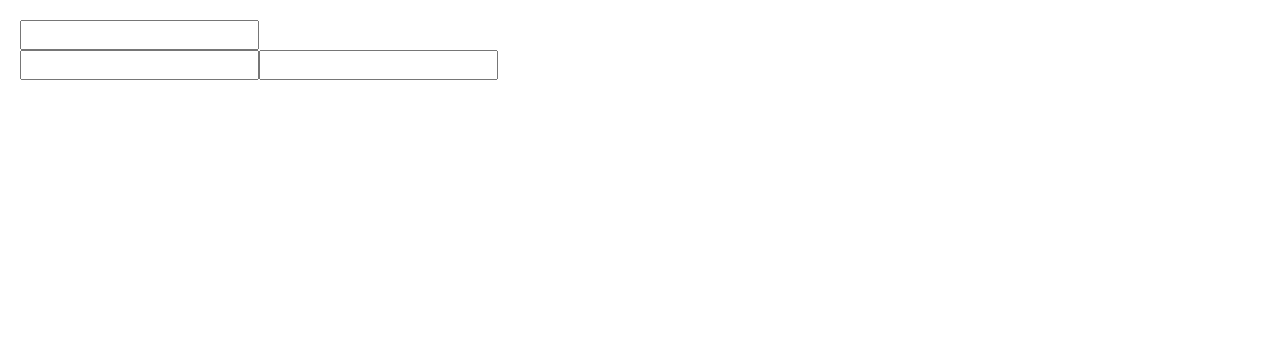
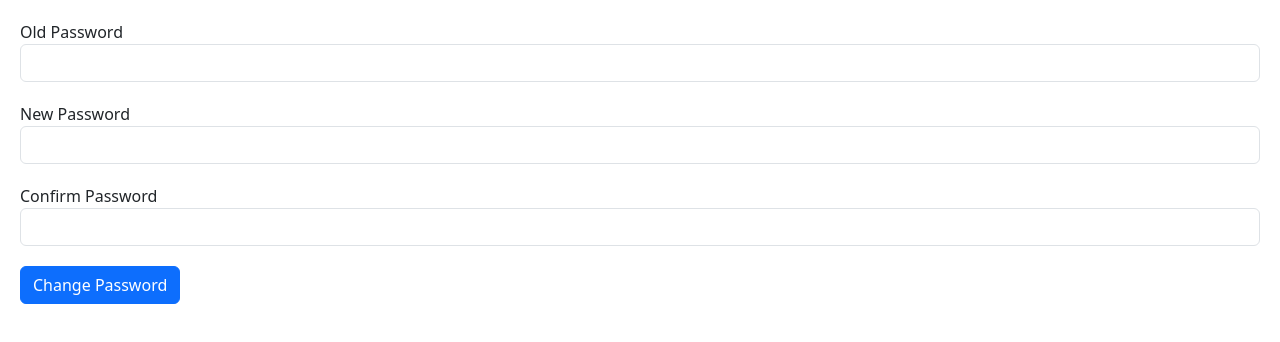
Before and after one commit to mariocapitbrok/angular17-beginner-to-pro, an Angular app: page / in a window 1280 px wide. Shown: the top 342 px of the page. Built offline with nearby package versions, Linux system fonts and the light colour scheme.

Commit message:
Change Password Form Solution

```diff
--- a/src/app/app.component.html
+++ b/src/app/app.component.html
@@ -1 +1 @@
-<form-builder></form-builder>
+<change-password></change-password>
--- a/src/app/app.component.ts
+++ b/src/app/app.component.ts
@@ -1,12 +1,12 @@
 import { Component } from '@angular/core';
 import { CommonModule } from '@angular/common';
 import { RouterOutlet } from '@angular/router';
-import { FormBuilderComponent } from './form-builder/form-builder.component';
+import { ChangePasswordComponent } from './change-password/change-password.component';
 
 @Component({
   selector: 'app-root',
   standalone: true,
-  imports: [CommonModule, RouterOutlet, FormBuilderComponent],
+  imports: [CommonModule, RouterOutlet, ChangePasswordComponent],
   templateUrl: './app.component.html',
   styleUrl: './app.component.css',
 })
--- /dev/null
+++ b/src/app/change-password/change-password.component.css
@@ -0,0 +1,11 @@
+.form-group {
+  margin-bottom: 20px;
+}
+
+.form-control.ng-touched.ng-invalid {
+  border: 2px solid red;
+}
+
+.alert {
+  padding: 0.7rem;
+}
--- /dev/null
+++ b/src/app/change-password/change-password.component.html
@@ -0,0 +1,60 @@
+<form [formGroup]="form">
+  <div class="form-group">
+    <label for="">Old Password</label
+    ><input
+      formControlName="oldPassword"
+      type="password"
+      class="form-control"
+    />
+    <div
+      *ngIf="oldPassword?.touched && oldPassword?.invalid"
+      class="alert alert-danger"
+    >
+      <div *ngIf="oldPassword?.errors?.['required']">
+        Old password is required.
+      </div>
+      <div *ngIf="oldPassword?.errors?.['invalidOldPassword']">
+        Old password is invalid.
+      </div>
+    </div>
+  </div>
+  <div class="form-group">
+    <label for="">New Password</label
+    ><input
+      formControlName="newPassword"
+      type="password"
+      class="form-control"
+    />
+    <div
+      *ngIf="newPassword?.touched && newPassword?.invalid"
+      class="alert alert-danger"
+    >
+      <div *ngIf="newPassword?.errors?.['required']">
+        New password is required.
+      </div>
+    </div>
+  </div>
+  <div class="form-group">
+    <label for="">Confirm Password</label
+    ><input
+      formControlName="confirmPassword"
+      type="password"
+      class="form-control"
+    />
+    <div
+      *ngIf="confirmPassword?.touched && confirmPassword?.invalid"
+      class="alert alert-danger"
+    >
+      <div *ngIf="confirmPassword?.errors?.['required']">
+        Confirm password is required.
+      </div>
+    </div>
+    <div
+      *ngIf="confirmPassword?.valid && form.invalid && form.errors?.['passwordsShouldMatch']"
+      class="alert alert-danger"
+    >
+      Passwords don't match
+    </div>
+  </div>
+  <button class="btn btn-primary">Change Password</button>
+</form>
--- /dev/null
+++ b/src/app/change-password/change-password.component.ts
@@ -0,0 +1,47 @@
+import { Component } from '@angular/core';
+import { CommonModule } from '@angular/common';
+import {
+  ReactiveFormsModule,
+  FormBuilder,
+  FormGroup,
+  Validators,
+} from '@angular/forms';
+import { PasswordValidators } from './password.validators';
+
+@Component({
+  selector: 'change-password',
+  standalone: true,
+  imports: [CommonModule, ReactiveFormsModule],
+  templateUrl: './change-password.component.html',
+  styleUrl: './change-password.component.css',
+})
+export class ChangePasswordComponent {
+  form: FormGroup;
+
+  constructor(fb: FormBuilder) {
+    this.form = fb.group(
+      {
+        oldPassword: [
+          '',
+          Validators.required,
+          PasswordValidators.validOldPassword,
+        ],
+        newPassword: ['', Validators.required],
+        confirmPassword: ['', Validators.required],
+      },
+      {
+        validator: PasswordValidators.passwordsShouldMatch,
+      }
+    );
+  }
+
+  get oldPassword() {
+    return this.form.get('oldPassword');
+  }
+  get newPassword() {
+    return this.form.get('newPassword');
+  }
+  get confirmPassword() {
+    return this.form.get('confirmPassword');
+  }
+}
--- /dev/null
+++ b/src/app/change-password/password.validators.ts
@@ -0,0 +1,20 @@
+import { AbstractControl } from '@angular/forms';
+
+export class PasswordValidators {
+  static validOldPassword(control: AbstractControl) {
+    return new Promise((resolve, reject) => {
+      if (control.value !== '1234') resolve({ invalidOldPassword: true });
+      else resolve(null);
+    });
+  }
+
+  static passwordsShouldMatch(control: AbstractControl) {
+    let newPassword = control.get('newPassword');
+    let confirmPassword = control.get('confirmPassword');
+
+    if (newPassword?.value !== confirmPassword?.value)
+      return { passwordsShouldMatch: true };
+
+    return null;
+  }
+}
```
Also changed, not shown: 1 other file (tests, documents, lock files or other folders).
